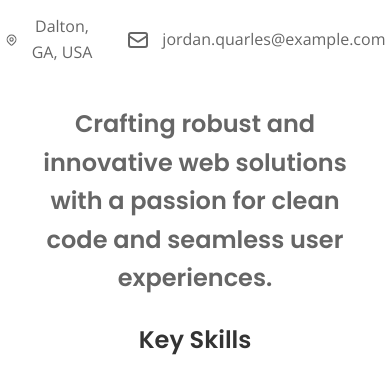
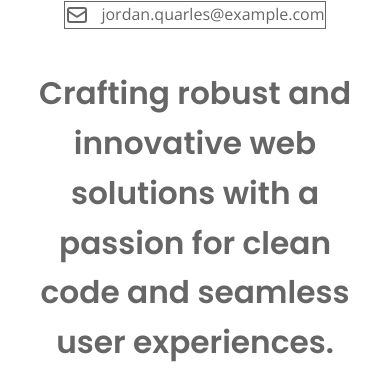
Before and after one commit to jq712/jq-portfolio, a website: page public/index.html in a window 390 px wide. Shown: the part 557-938 px from the top of the page. Drawn offline with nearby package versions, Linux system fonts and the light colour scheme.

Commit message:
Add responsive font size feature and changed location icon

```diff
--- a/public/index.html
+++ b/public/index.html
@@ -54,18 +54,8 @@
               viewBox="0 0 24 24"
               xmlns="http://www.w3.org/2000/svg"
             >
-              <path
-                stroke-linecap="round"
-                stroke-linejoin="round"
-                stroke-width="2"
-                d="M17.657 16.657L13.414 20.9a1.998 1.998 0 01-2.827 0l-4.244-4.243a8 8 0 1111.314 0z"
-              ></path>
-              <path
-                stroke-linecap="round"
-                stroke-linejoin="round"
-                stroke-width="2"
-                d="M15 11a3 3 0 11-6 0 3 3 0 016 0z"
-              ></path>
+              <circle cx="12" cy="7" r="4" stroke-width="2" />
+              <path d="M12 11v10" stroke-width="2" stroke-linecap="round" />
             </svg>
             <span>Dalton, GA, USA</span>
           </div>
--- a/public/styles.css
+++ b/public/styles.css
@@ -18,12 +18,13 @@
   /* Typography */
   --font-family-heading: "Poppins", sans-serif;
   --font-family-body: "Open Sans", Arial, sans-serif;
-  --font-size-base: 1rem;
-  --font-size-large: 1.25rem;
-  --font-size-xlarge: 1.5rem;
-  --font-size-2xlarge: 2rem;
-  --font-size-3xlarge: 2.25rem;
-  --font-size-4xlarge: 4.5rem;
+  --font-size-small: clamp(0.8rem, 0.17vi + 0.76rem, 0.89rem);
+  --font-size-base: clamp(1rem, 0.34vi + 0.91rem, 1.19rem);
+  --font-size-medium: clamp(1.25rem, 0.61vi + 1.1rem, 1.58rem);
+  --font-size-large: clamp(1.56rem, 1vi + 1.31rem, 2.11rem);
+  --font-size-xl: clamp(1.95rem, 1.56vi + 1.56rem, 2.81rem);
+  --font-size-xxl: clamp(2.44rem, 2.38vi + 1.85rem, 3.75rem);
+  --font-size-xxxl: clamp(3.05rem, 3.54vi + 2.17rem, 5rem);
 
   /* Spacing */
   --spacing-xsmall: 0.5rem;
@@ -151,7 +152,7 @@ h1, h2, h3, h4, h5, h6 {
 }
 
 h1 {
-  font-size: var(--font-size-4xlarge);
+  font-size: var(--font-size-xxxl);
   font-weight: 700;
   margin-bottom: var(--spacing-medium);
   color: var(--color-accent-primary);
@@ -159,19 +160,21 @@ h1 {
 }
 
 h2 {
-  font-size: var(--font-size-3xlarge);
+  font-size: var(--font-size-xxl);
   margin-bottom: var(--spacing-large);
   color: var(--color-text-secondary);
 }
 
 h3 {
-  font-size: var(--font-size-xlarge);
+  font-size: var(--font-size-xl);
   margin-bottom: var(--spacing-large);
   color: var(--color-text-secondary);
 }
 
 .info {
   display: flex;
+  flex-direction: column;
+  align-items: center;
   justify-content: center;
   gap: var(--spacing-xlarge);
   margin-bottom: var(--spacing-2xlarge);
@@ -179,6 +182,7 @@ h3 {
 }
 
 .info-item {
+  border: 1px solid var(--color-text-secondary);
   display: flex;
   align-items: center;
   transition: transform 0.3s ease;
@@ -193,6 +197,9 @@ h3 {
   height: 1.5rem;
   margin-right: var(--spacing-small);
 
+}
+.info-item:first-child .icon {
+ margin-right: 0;
 }
 
 a {
@@ -263,7 +270,7 @@ p {
   background-color: var(--color-badge-background);
   color: var(--color-background-primary);
   padding: var(--spacing-small) var(--spacing-large);
-  font-size: var(--font-size-large);
+  font-size: var(--font-size-medium);
   font-weight: 600;
   max-width: fit-content;
   display: flex;
@@ -286,7 +293,7 @@ p {
   color: var(--color-button-text);
   border: 2px solid var(--color-button-text);
   padding: var(--spacing-medium) var(--spacing-2xlarge);
-  font-size: var(--font-size-large);
+  font-size: var(--font-size-medium);
   font-weight: 600;
   display: inline-flex;
   align-items: center;
@@ -356,7 +363,7 @@ p {
 }
 
 .project-title {
-  font-size: var(--font-size-2xlarge);
+  font-size: var(--font-size-xxl);
   color: var(--color-accent-primary);
   padding: var(--spacing-medium);
   margin: 0;
@@ -403,7 +410,7 @@ p {
   color: var(--color-text-primary);
   padding: var(--spacing-xsmall) var(--spacing-small);
   border-radius: var(--border-radius-small);
-  font-size: var(--font-size-base);
+  font-size: var(--font-size-small);
   font-weight: 600;
   transition: all 0.3s ease;
   box-shadow: 0 2px 4px var(--color-button-shadow);
```
